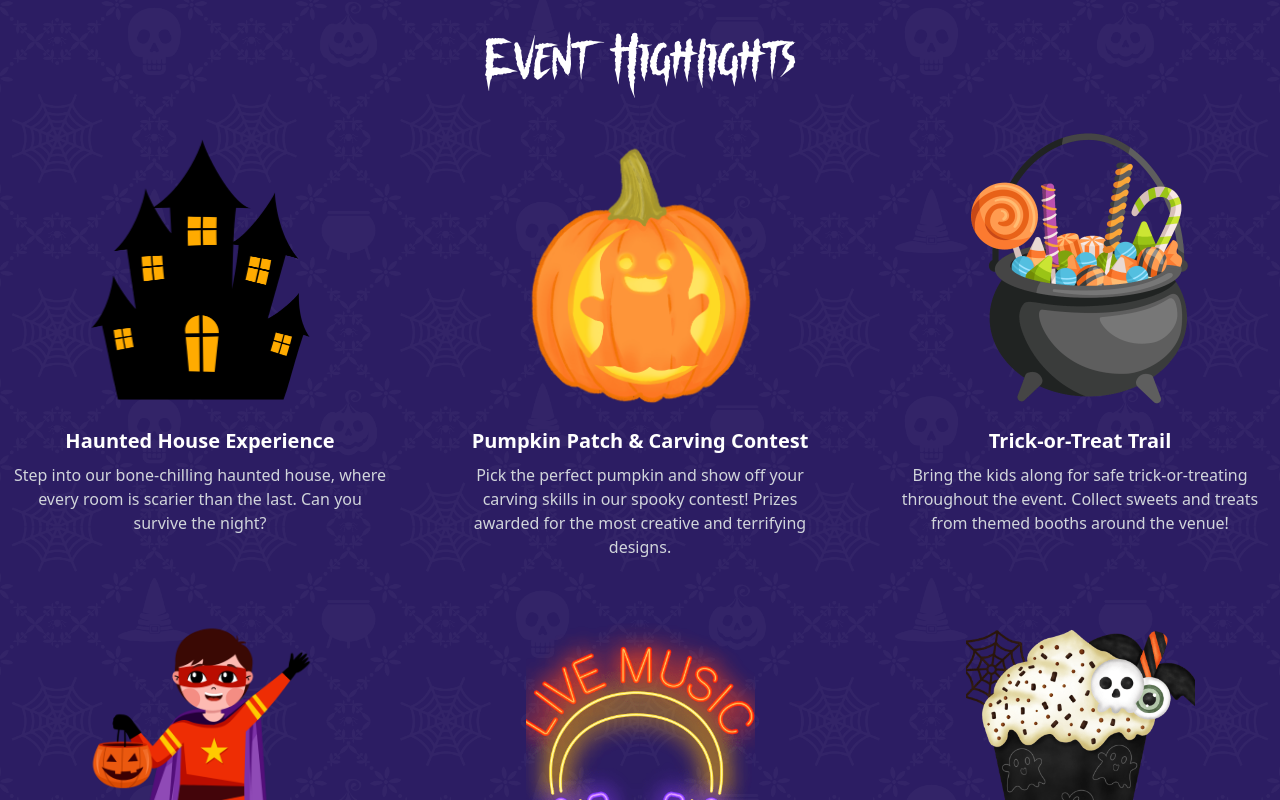
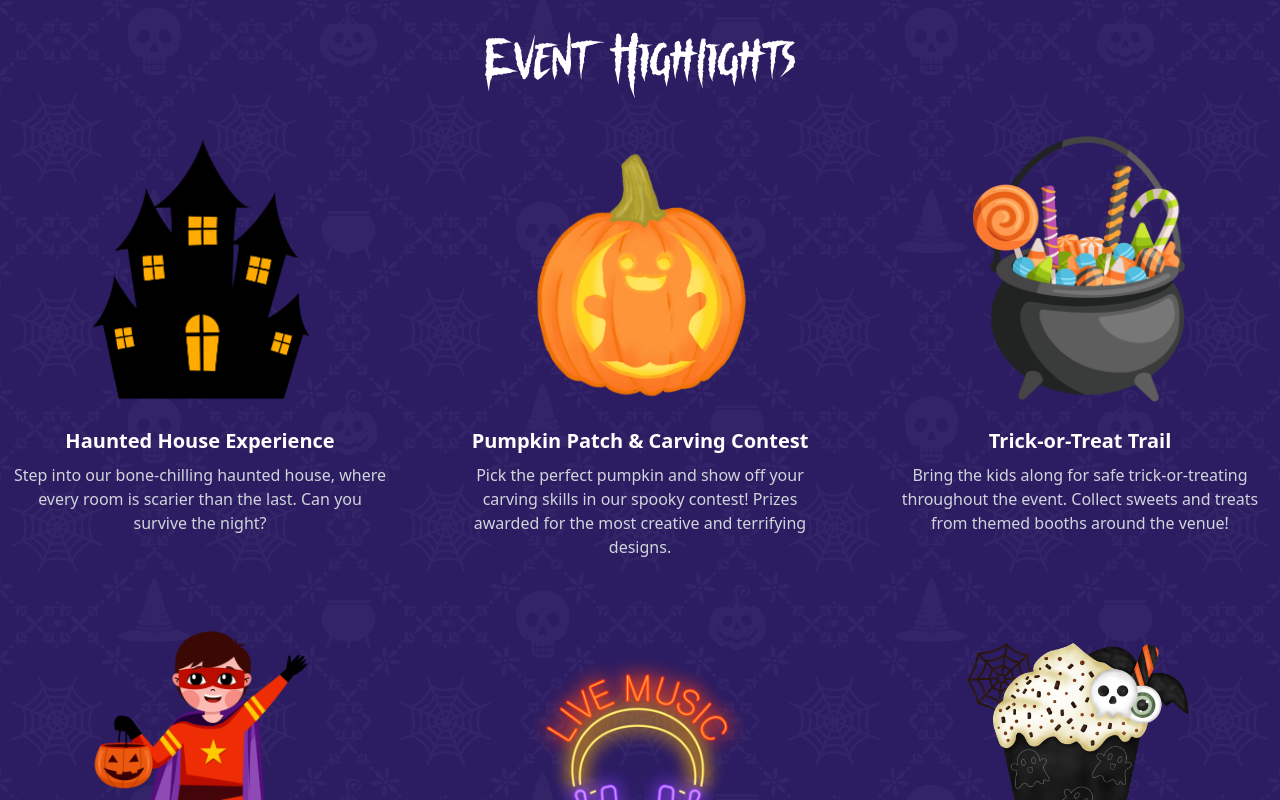
Before and after one commit to tom318267/halloween-event, a React (Create React App) app: page / in a window 1280 px wide. Shown: the part 960-1760 px from the top of the page. Built offline with nearby package versions, Linux system fonts and the light colour scheme.

Commit message:
change image sizes

```diff
--- a/src/components/EventHighlight.tsx
+++ b/src/components/EventHighlight.tsx
@@ -20,7 +20,7 @@ const EventHighlight: React.FC<EventHighlightProps> = ({
       <img
         src={imageSrc}
         alt={altText}
-        className={`w-[229px] h-[280px] mb-4 object-cover`}
+        className={`w-[229px] h-[280px] mb-4 object-contain`}
       />
       <h3 className="text-xl font-bold text-white mb-2 object-cover">
         {title}
```
